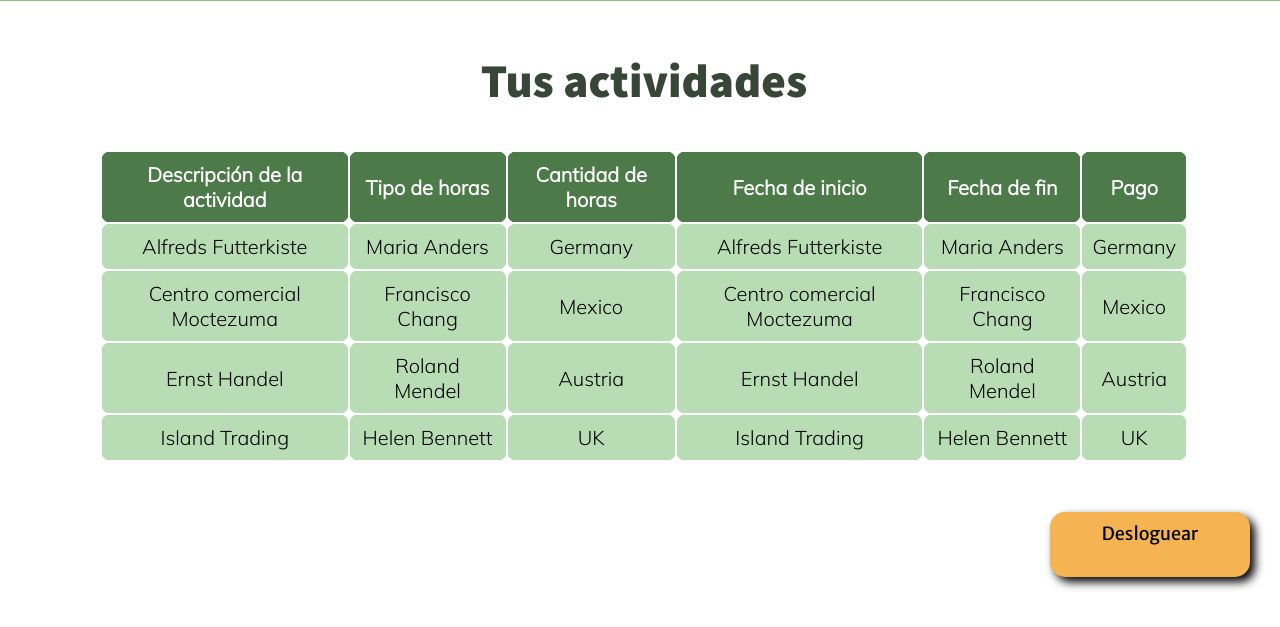
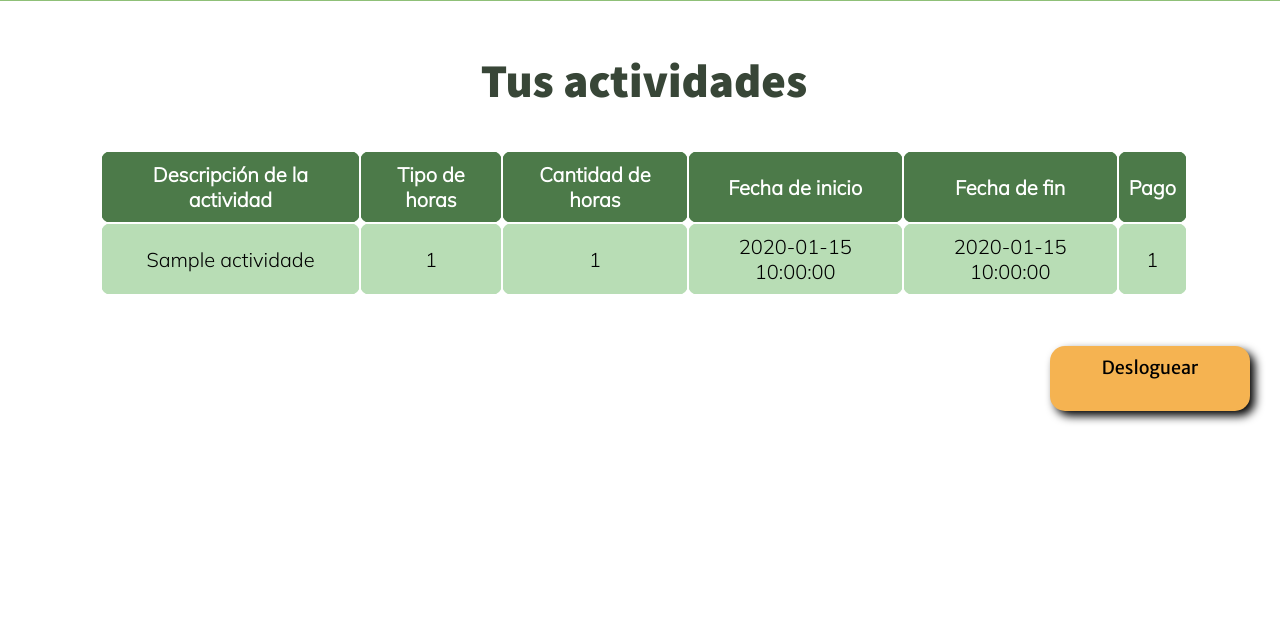
Before and after one commit to Esen-Q1-2022-Prog-Interfaz/grupo03-proyecto-final, a Flask app: page /profile in a window 1280 px wide. Shown: the part 414-1041 px from the top of the page. After the commit the page ends 837 px from the top, so only its background shows below. Run offline with Flask 2, Linux system fonts and the light colour scheme; a user stored in the database is signed in; tables that the repository leaves empty hold one stand-in row (values such as "Sample post"); parts of the project's set-up code (start-up, migrations or seed data) failed here and were passed over; some libraries are stand-ins or nearby versions; some web fonts are replaced.

Commit message:
added act function

```diff
--- a/models/inscripciones.py
+++ b/models/inscripciones.py
@@ -53,9 +53,6 @@ class Inscripciones(db.Model):  # type: ignore
         #self.evidencia = evidencia
 
         actividad = Actividades.get_activity(self.idActividad)
-        #SOLIS    #SOLIS    #SOLIS    #SOLIS    #SOLIS    #SOLIS    #SOLIS    #SOLIS
-        #¿Qué está guardado en "actividad"? Porque estás metiendole actividades.X where idActividad==idActividad, qué es X?
-
         if actividad != 3: #Let TipoActividad=3 means its webinar
             self.evidencia = 0 #Let 0=No Aplica
         else:
--- a/routes/main/main.py
+++ b/routes/main/main.py
@@ -69,22 +69,24 @@ def about():
 @main.route("/activities")
 def activities():
     activitiesList = Actividades.query.all()
-    return render_template("main/activities.html", activitiesList=activitiesList, user=current_user)
+    ins_act = db.session.query(Actividades.idActividad).join(Inscripciones).join(Usuarios).filter(Inscripciones.idVoluntario == current_user.idVoluntario).all() if current_user.is_authenticated else []
+    inscrip_acti = [act.idActividad for act in ins_act]
+    return render_template("main/activities.html", activitiesList=activitiesList, user=current_user, ins_act=inscrip_acti)
 
-@main.route("/activities/inscripcion", methods=["GET", "POST"])
+@main.route("/activities/inscripcion/<string:idActividad>", methods=["GET", "POST"])
 @login_required
-def inscripcion(nombreAct):
+def inscripcion(idActividad):
     idVoluntario=current_user.idVoluntario
-    idActividad= nombreAct
     estadoAsistencia=1
     estadoPago=2
     cantidadKg=0
     horastotales=0
-    evidencia=1
+    print(idActividad)
     newIns = Inscripciones(idVoluntario, idActividad, estadoAsistencia, estadoPago, cantidadKg, horastotales)
+    print(newIns)
     db.session.add(newIns)
     db.session.commit()
-    return redirect(url_for("main.activities", nombreAct=nombreAct))
+    return redirect(url_for("main.activities", idActividad=idActividad))
 
 
 @main.route("/contact", methods=["POST", "GET"])
@@ -148,4 +150,12 @@ def register():
 @main.route("/profile")
 @login_required
 def profile():
-    return render_template("main/profile.html", user=current_user)
+    actividades_dict = {}
+    ins_act = []
+    inscripciones = Inscripciones.query.filter_by(idVoluntario=current_user.idVoluntario).all()
+    for ins in inscripciones:
+        if ins.idActividad not in actividades_dict:
+            activity = Actividades.query.get(ins.idActividad)
+            actividades_dict[ins.idActividad] = activity
+        ins_act.append((ins, actividades_dict[ins.idActividad]))
+    return render_template("main/profile.html", user=current_user, ins_act=ins_act)
--- a/templates/main/profile.html
+++ b/templates/main/profile.html
@@ -38,38 +38,16 @@
             <th>Fecha de fin</th>
             <th>Pago</th>
         </tr>
-        <tr class="linea">
-            <td>Alfreds Futterkiste</td>
-            <td>Maria Anders</td>
-            <td>Germany</td>
-            <td>Alfreds Futterkiste</td>
-            <td>Maria Anders</td>
-            <td>Germany</td>
-        </tr>
-        <tr class="linea">
-            <td>Centro comercial Moctezuma</td>
-            <td>Francisco Chang</td>
-            <td>Mexico</td>
-            <td>Centro comercial Moctezuma</td>
-            <td>Francisco Chang</td>
-            <td>Mexico</td>
-        </tr>
-        <tr class="linea">
-            <td>Ernst Handel</td>
-            <td>Roland Mendel</td>
-            <td>Austria</td>
-            <td>Ernst Handel</td>
-            <td>Roland Mendel</td>
-            <td>Austria</td>
-        </tr>
-        <tr class="linea">
-            <td>Island Trading</td>
-            <td>Helen Bennett</td>
-            <td>UK</td>
-            <td>Island Trading</td>
-            <td>Helen Bennett</td>
-            <td>UK</td>
-        </tr>
+        {% for ins, act in ins_act %}
+            <tr class="linea">
+                <td>{{act.nombreActividad}}</td>
+                <td>{{act.tipoHoras}}</td>
+                <td>{{act.horasSociales}}</td>
+                <td>{{act.fechaInicio}}</td>
+                <td>{{act.fechaFinal}}</td>
+                <td>{{ins.estadoPago}}</td>
+            </tr>
+        {% endfor %}
     </table>
 </div>
 
```
Also changed, not shown: templates/main/activities.html (+17 -13 lines).
